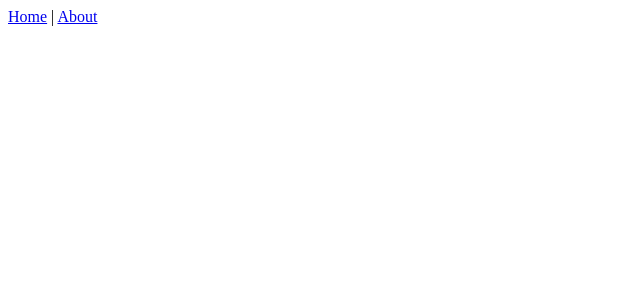
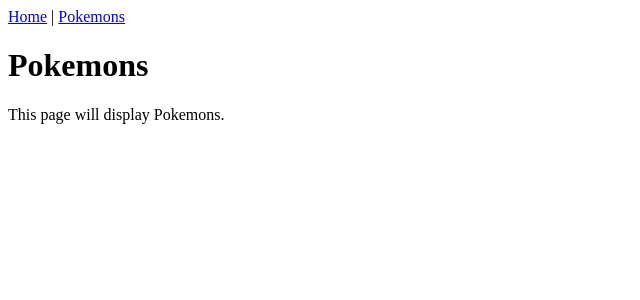
Before and after one commit to nashaguayo/pokedex, a Vue app: page /pokemons in a window 1280 px wide. Shown: the top 300 px of the page, without its empty margins (0-640 px from the left). Built offline with nearby package versions, Linux system fonts and the light colour scheme.

Commit message:
Created pokemons page

```diff
--- a/src/App.vue
+++ b/src/App.vue
@@ -2,7 +2,7 @@
   <div id="app">
     <nav>
       <router-link to="/">Home</router-link> |
-      <router-link to="/about">About</router-link>
+      <router-link to="/pokemons">Pokemons</router-link>
     </nav>
     <router-view />
   </div>
--- a/src/router/index.js
+++ b/src/router/index.js
@@ -1,29 +1,25 @@
-import Vue from 'vue'
-import VueRouter from 'vue-router'
-import HomeView from '../views/HomeView.vue'
+import Vue from 'vue';
+import VueRouter from 'vue-router';
+import HomeView from '../views/HomeView.vue';
 
-Vue.use(VueRouter)
+Vue.use(VueRouter);
 
 const routes = [
   {
     path: '/',
     name: 'home',
-    component: HomeView
+    component: HomeView,
   },
   {
-    path: '/about',
-    name: 'about',
-    // route level code-splitting
-    // this generates a separate chunk (about.[hash].js) for this route
-    // which is lazy-loaded when the route is visited.
-    component: () => import(/* webpackChunkName: "about" */ '../views/AboutView.vue')
-  }
-]
+    path: '/pokemons',
+    name: 'pokemons',
+    component: () => import('@views/PokemonsView.vue'),
+  },
+];
 
 const router = new VueRouter({
   mode: 'history',
-  base: process.env.BASE_URL,
-  routes
-})
+  routes,
+});
 
-export default router
+export default router;
--- a/src/views/AboutView.vue
+++ /dev/null
@@ -1,5 +0,0 @@
-<template>
-  <div class="about">
-    <h1>This is an about page</h1>
-  </div>
-</template>
--- /dev/null
+++ b/src/views/PokemonsView.vue
@@ -0,0 +1,6 @@
+<template>
+  <div class="pokemons">
+    <h1>Pokemons</h1>
+    <span>This page will display Pokemons.</span>
+  </div>
+</template>
--- a/vue.config.js
+++ b/vue.config.js
@@ -1,3 +1,12 @@
+const path = require('path');
 module.exports = {
   publicPath: '/pokedex/',
+  configureWebpack: {
+    resolve: {
+      alias: {
+        '@components': path.resolve(__dirname, 'src/components'),
+        '@views': path.resolve(__dirname, 'src/views'),
+      },
+    },
+  },
 };
```
